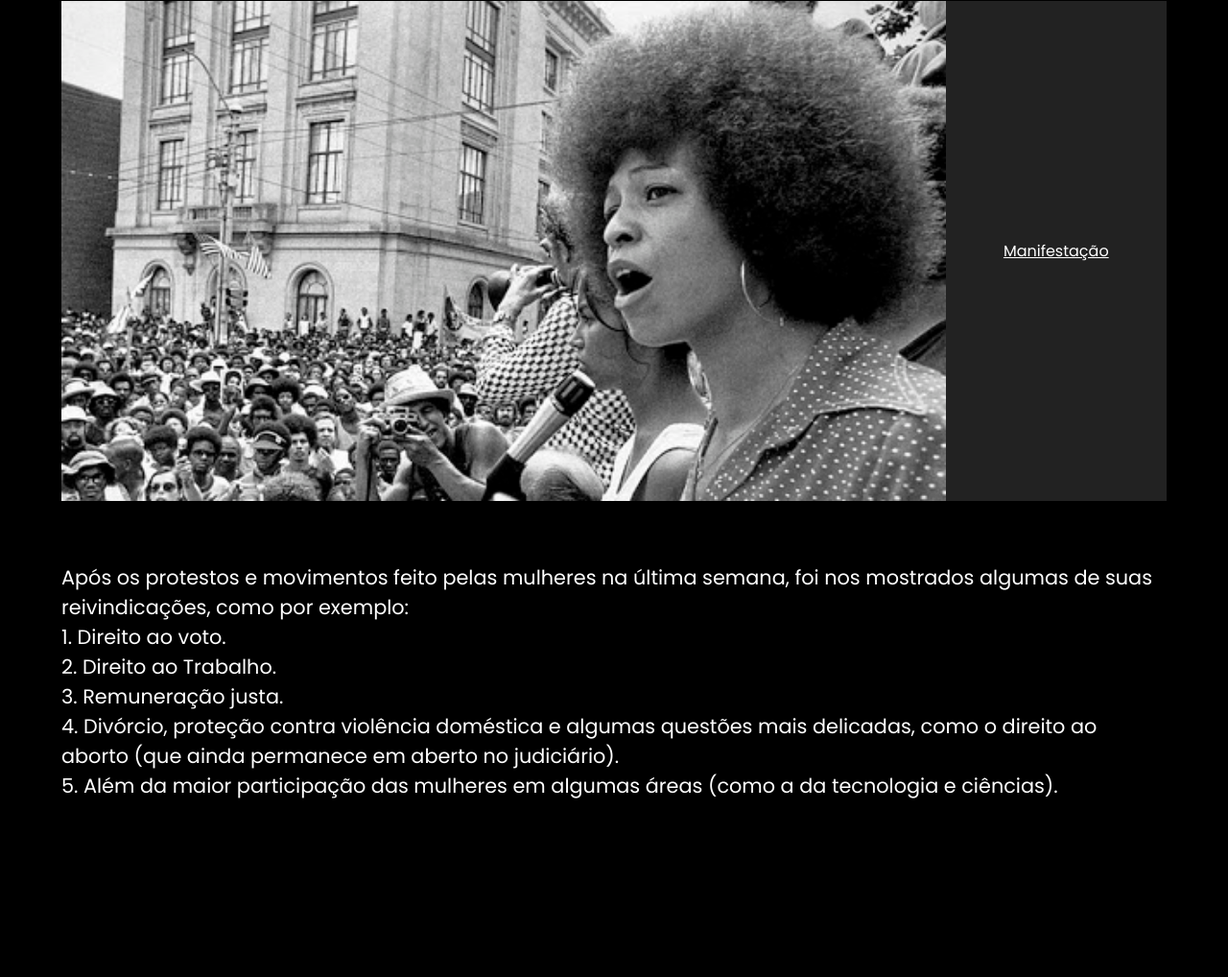
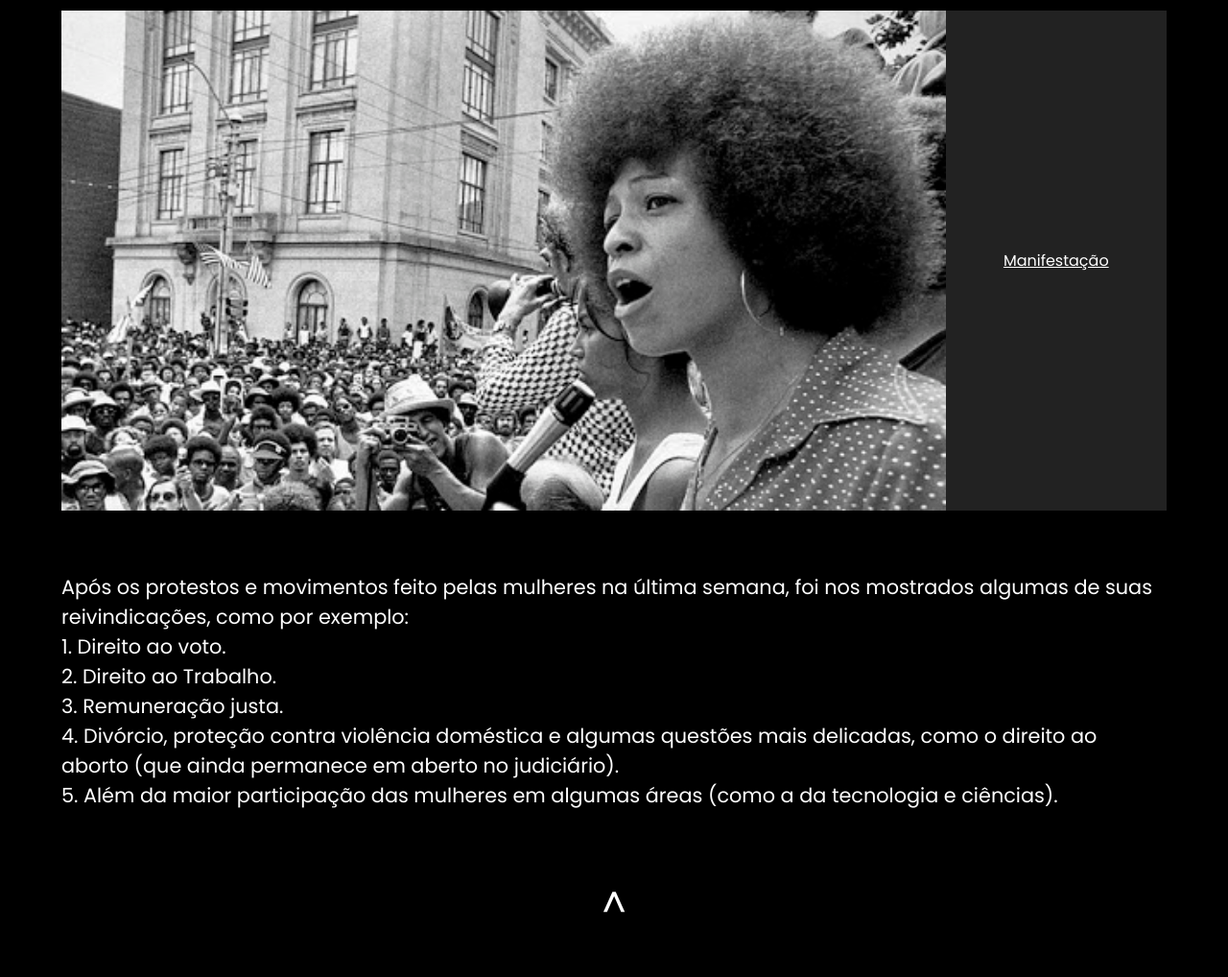
Before and after one commit to JosuePimentel/Jornal-History, a plain HTML site: page index.html in a window 1280 px wide. Shown: the part 3450-4468 px from the top of the page at 96% size. Before the commit the page ends 4348 px from the top, so only its background shows below. Drawn offline with Linux system fonts and the light colour scheme.

Commit message:
Social Midia - JS

```diff
--- a/index.html
+++ b/index.html
@@ -5,6 +5,7 @@
     <meta charset="UTF-8">
     <meta name="viewport" content="width=device-width, initial-scale=1.0">
     <title>Jornal | Feminismo</title>
+    <script src="https://kit.fontawesome.com/14cf6b8914.js" crossorigin="anonymous"></script>
 </head>
 <body>
     <div class="data">1970</div>
@@ -25,6 +26,7 @@
             <figcaption class="fig" style="background-color: #222;">Mulheres lutando pelo direito ao voto</figcaption>
         </figure>
     </section>
+    <div class="clear"></div>
     <h2>Quais são as reinvidicações desse novo movimento feminista?</h2>
     <footer>
         <figure class="float">
@@ -39,5 +41,35 @@
         5. Além da maior participação das mulheres em algumas áreas (como a da tecnologia e ciências).
         </p>
     </footer>
+    <div class="clear"></div>
+    <div id="bx-social-midia">
+        <div class="seta" onclick="socialMidia()">^</div>
+        <div class="social-midia">
+            <a href="https://www.instagram.com/josue_farias_pimentel/?hl=pt" target="_blank" id="insta"><i class="fab fa-instagram"></i></a>
+
+            <a href="https://www.facebook.com/josue.pimentel.106" target="_blank" id="face"><i class="fab fa-facebook-f"></i></a>
+
+            <a href="https://github.com/JosuePimentel" target="_blank" id="git"><i class="fab fa-github"></i></a>
+        </div>
+    </div>
+    <script>
+        let x = 0
+        function socialMidia(){
+            let insta = document.getElementById("insta")
+            let face = document.getElementById("face")
+            let git = document.getElementById("git")
+            if(x == 0){
+                insta.style.display = "block"
+                face.style.display = "block"
+                git.style.display = "block"
+                x++
+            }else{
+                insta.style.display = "none"
+                face.style.display = "none"
+                git.style.display = "none"
+                x--
+            }
+        }
+    </script>
 </body>
 </html>
--- a/style.css
+++ b/style.css
@@ -16,6 +16,7 @@
 
 body{
     background-color: #000;
+    min-height: 100vh;
 }
 
 div.data{
@@ -88,6 +89,57 @@ footer p{
 
     font-size: 1.3em;
 }
+
+.clear{
+    clear: both;
+}
+
+#bx-social-midia{
+    width: 100%;
+    display: flex;
+    flex-direction: column;
+    justify-content: center;
+    align-items: center;
+    transition: 0.5s ease-in-out;
+    background-color: #000;
+}
+
+#bx-social-midia div.seta{
+    padding: 0px 0 10px;
+    font-size: 40px;
+    cursor: pointer;
+    animation-name: seta;
+    animation-duration: 4s;
+    animation-iteration-count: infinite;
+    animation-timing-function: ease-in-out;
+}
+
+@keyframes seta{
+    25%{transform: translateY(5px);}
+    50%{transform: translateY(10px);}
+    75%{transform: translateY(-10px);}
+    100%{transform: translateY(-5px);}
+}
+
+#bx-social-midia div.seta::selection{
+    background-color: transparent;
+    color: #fff;
+}
+
+.social-midia{
+    display: flex;
+    flex-direction: row;
+    transition: 0.5s;
+    padding: 20px;
+}
+
+a{
+    font-size: 30px;
+    padding-left: 15px;
+    text-decoration: none;
+    display: none;
+}
+
 /*Responsividade */
 @media all and (max-width: 1400px){
     header figure {
```
